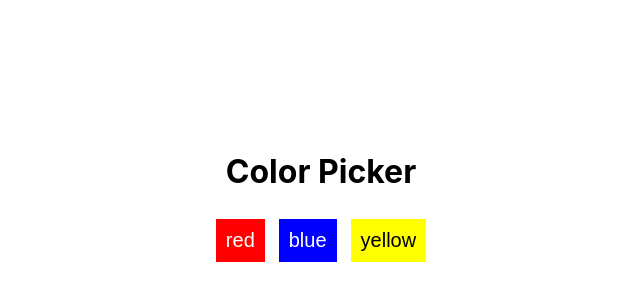
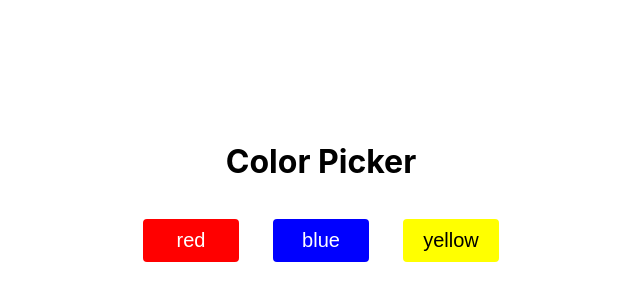
Before and after one commit to jugglingdev/react-color-switcher, a React (Create React App) app: page / in a window 1280 px wide. Shown: the part 200-500 px from the top of the page, without its empty margins (319-959 px from the left). Built offline with nearby package versions, Linux system fonts and the light colour scheme.

Commit message:
Update button styles

```diff
--- a/src/App.css
+++ b/src/App.css
@@ -11,11 +11,14 @@ html, body, #root, .react-root {
 }
 
 button {
-  padding: 10px;
-  margin: 5px;
+  padding: 10px 15px;
+  margin: 15px;
+  min-width: 100px;
   border: 2px solid white;
+  border-radius: 6px;
   color: white;
   font-size: 20px;
+  cursor: pointer;
 }
 
 .red {
```
